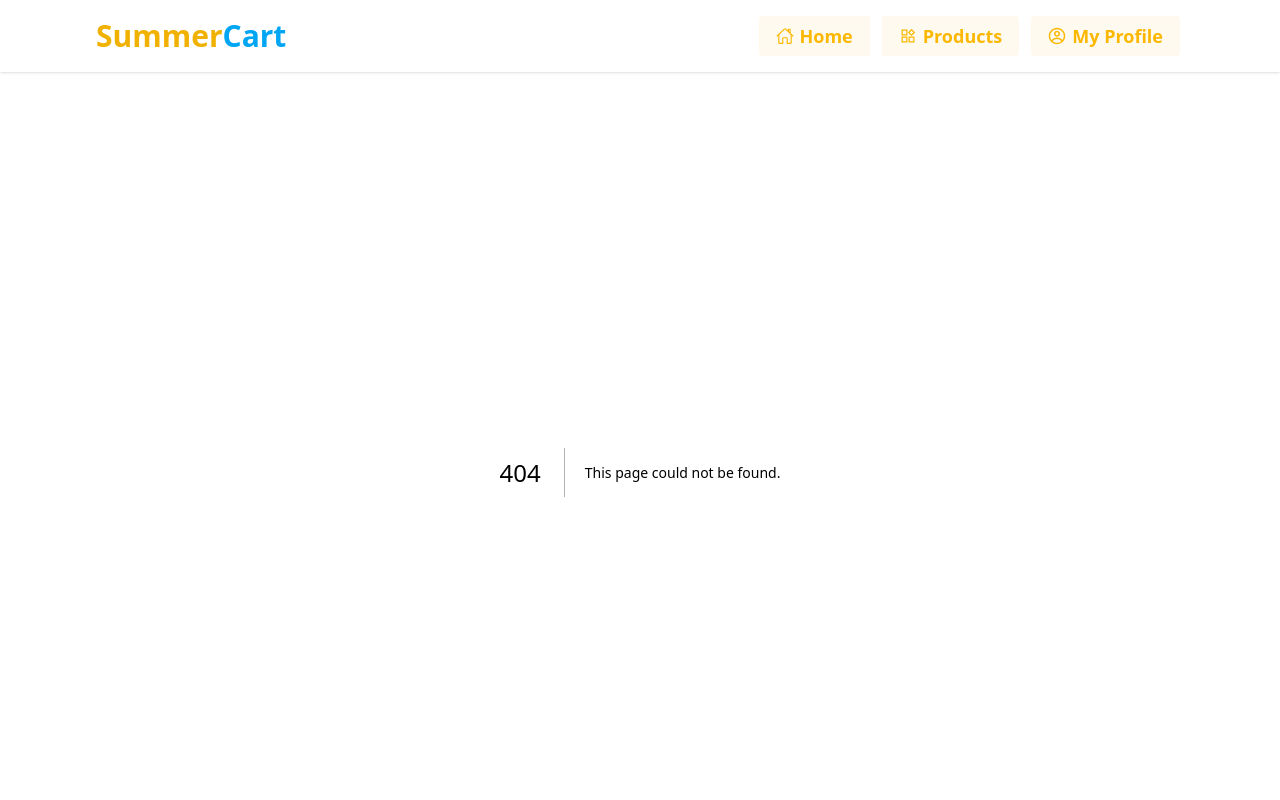
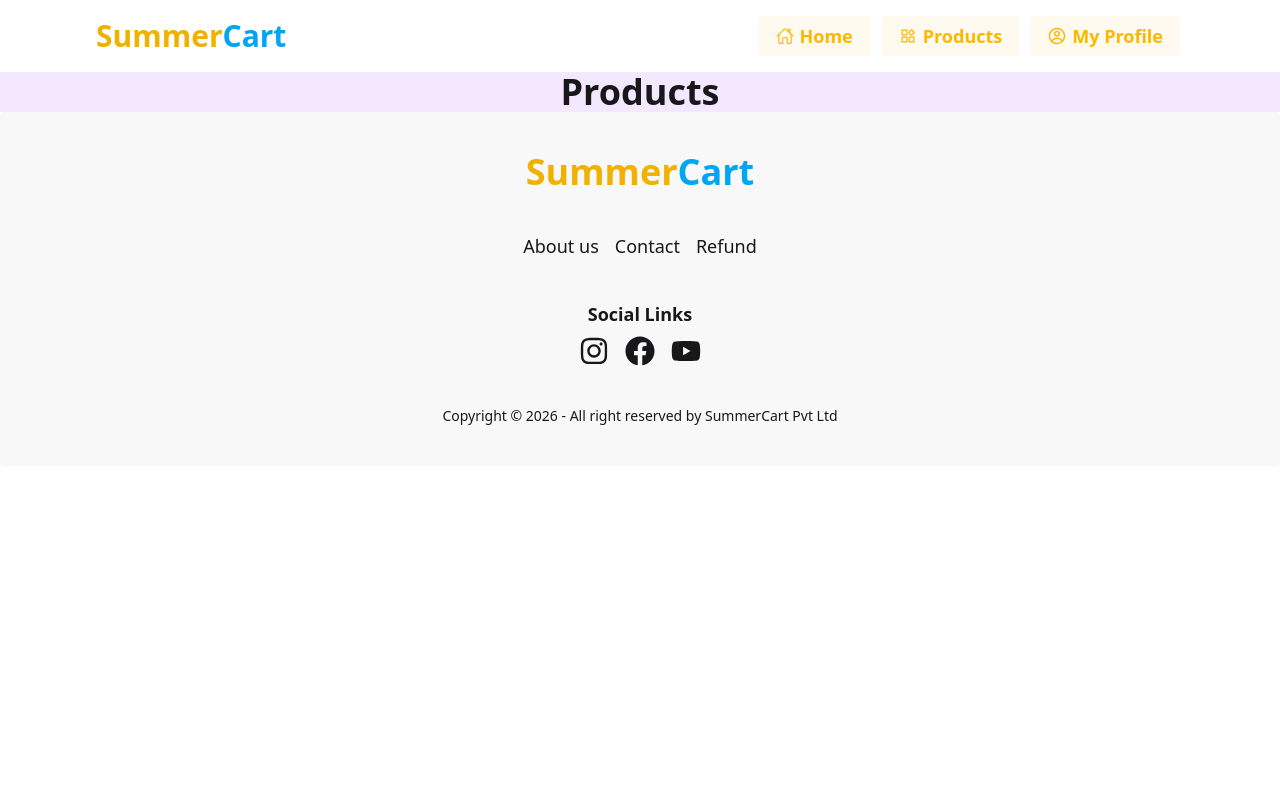
Before and after one commit to wdev-jahidhasan/summer-cart-next, a Next.js app: page /products in a window 1280 px wide. Before the commit this address had no page. Shown: the top 800 px of the page. Built offline with nearby package versions, Linux system fonts and the light colour scheme.

Commit message:
navigation added

```diff
--- a/src/app/page.js
+++ b/src/app/page.js
@@ -2,7 +2,8 @@ import Image from "next/image";
 
 export default function Home() {
   return (
-    <>
-    </>
+    <div className="max-w-7xl mx-auto w-full bg-green-100">
+      <h1 className="text-center font-semibold text-4xl">Homepage</h1>
+    </div>
   );
 }
--- /dev/null
+++ b/src/app/products/page.jsx
@@ -0,0 +1,11 @@
+import React from 'react';
+
+const Products = () => {
+  return (
+    <div className="max-w-7xl mx-auto w-full bg-purple-100">
+      <h1 className="text-center font-semibold text-4xl">Products</h1>
+    </div>
+  );
+};
+
+export default Products;
--- /dev/null
+++ b/src/app/profile/page.jsx
@@ -0,0 +1,11 @@
+import React from 'react';
+
+const Profile = () => {
+  return (
+    <div className="max-w-7xl mx-auto w-full bg-yellow-100">
+      <h1 className="text-center font-semibold text-4xl">Profile</h1>
+    </div>
+  );
+};
+
+export default Profile;
--- a/src/components/Navbar.jsx
+++ b/src/components/Navbar.jsx
@@ -2,6 +2,7 @@ import React from 'react';
 import { IoHomeOutline } from "react-icons/io5";
 import { AiOutlineProduct } from "react-icons/ai";
 import { CgProfile } from "react-icons/cg";
+import Link from 'next/link';
 
 const Navbar = () => {
   return (
@@ -15,18 +16,18 @@ const Navbar = () => {
           <ul
             tabIndex="-1"
             className="menu menu-lg dropdown-content bg-base-100 rounded-box z-1 mt-3 w-40 p-2 shadow">
-            <li><a><IoHomeOutline /> Home</a></li>
-            <li><a><AiOutlineProduct /> Products</a></li>
-            <li><a><CgProfile /> My Profile</a></li>
+            <li><Link href="/"><IoHomeOutline /> Home</Link></li>
+            <li><Link href="/products"><AiOutlineProduct /> Products</Link></li>
+            <li><Link href="/profile"><CgProfile /> My Profile</Link></li>
           </ul>
         </div>
         <a><span className='text-yellow-500 font-bold text-xl md:text-3xl'>Summer</span><span className=' text-sky-500 font-bold text-xl md:text-3xl' >Cart</span></a>
       </div>
       <div className="navbar-end hidden lg:flex">
         <ul className="menu menu-horizontal px-1 gap-3">
-          <li><button className='font-semibold text-lg btn btn-soft btn-warning'><IoHomeOutline /> Home</button></li>
-          <li><button className='font-semibold text-lg btn btn-soft btn-warning'><AiOutlineProduct /> Products</button></li>
-          <li><button className='font-semibold text-lg btn btn-soft btn-warning'><CgProfile /> My Profile</button></li>
+          <li><Link href="/" className='font-semibold text-lg btn btn-soft btn-warning'><IoHomeOutline /> Home</Link></li>
+          <li><Link href="/products" className='font-semibold text-lg btn btn-soft btn-warning'><AiOutlineProduct /> Products</Link></li>
+          <li><Link href="/profile" className='font-semibold text-lg btn btn-soft btn-warning'><CgProfile /> My Profile</Link></li>
         </ul>
       </div>
        </div>
```
